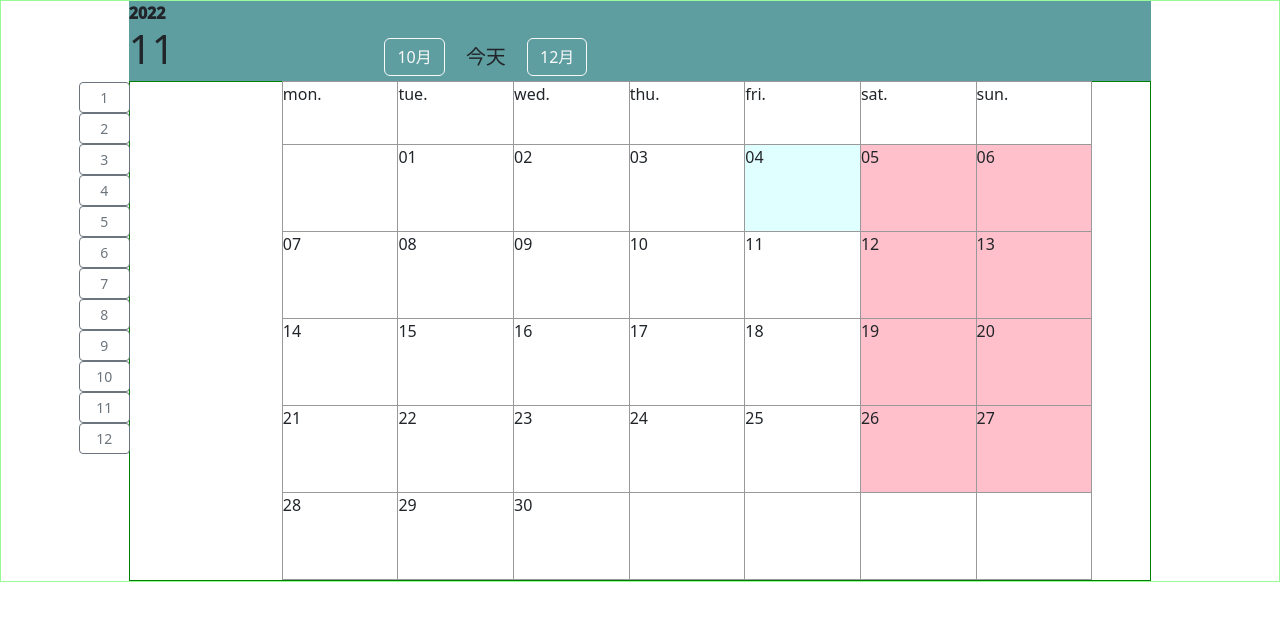
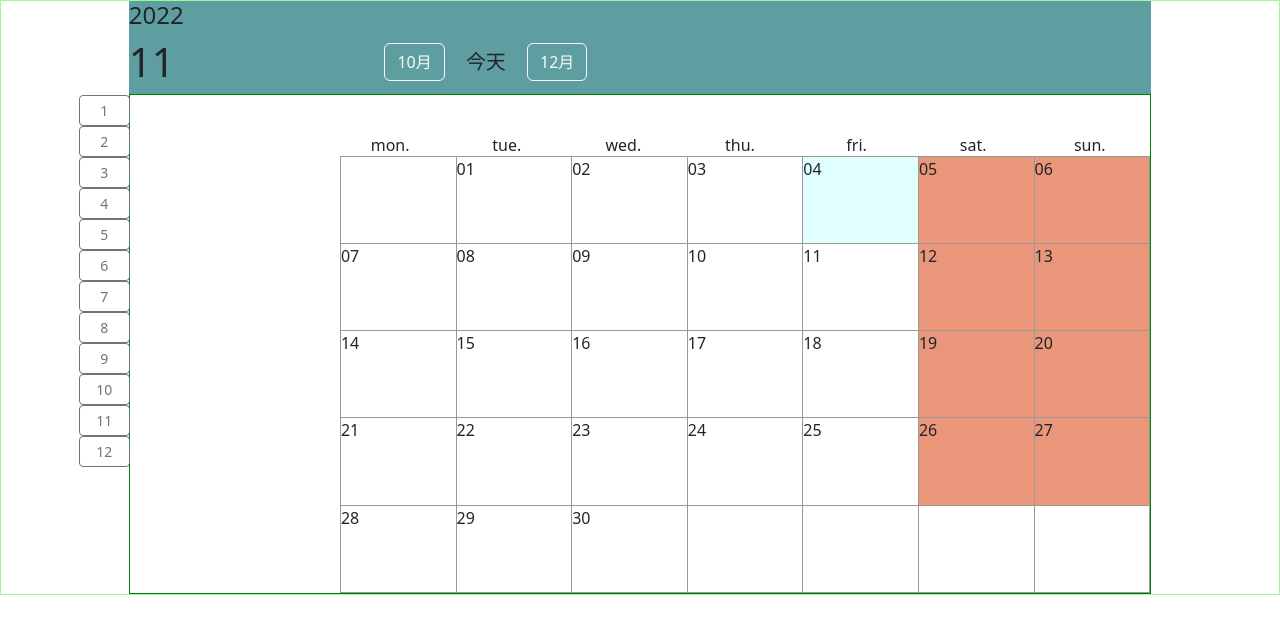
Before and after one commit to ABBY202209/2022note, a PHP site: page /php/note/calendar/text.php in a window 1280 px wide. Shown: the top 634 px of the page. Run offline with PHP 8.4, Linux system fonts and the light colour scheme.

Commit message:
完成按紐

```diff
--- a/html/bootstrap/modal/20221103_2_m.html
+++ b/html/bootstrap/modal/20221103_2_m.html
@@ -10,7 +10,7 @@
     <script src="https://cdn.jsdelivr.net/npm/bootstrap@5.2.1/dist/js/bootstrap.bundle.min.js"></script>
     <style>
         body{
-            color:;
+            color:midnightblue;
         }
     </style>
 
--- a/php/note/calendar/text.php
+++ b/php/note/calendar/text.php
@@ -52,6 +52,12 @@
             width: 80%;
             display: flex;
             flex-wrap: wrap;
+
+
+            margin-left: 5%;
+            justify-content: flex-end;
+
+
         }
 
         .date {
@@ -60,19 +66,28 @@
             margin-left: -1px;
             margin-top: -1px;
         }
+        .week{
+            width: calc(100% / 7);
+            justify-content: center;
+            align-items: flex-end;
+
+        }
+
 
         .cal .date:hover {
             transform: scale(1.05);
-            background-color: lightcyan;
+            background-color: cadetblue;
+            font-weight: bolder;
+            color:white ;
         }
 
         .left .btn:hover {
             transform: scale(1.05);
-            background-color: ;
+            background-color: cadetblue;
         }
 
         .holiday {
-            background-color: pink;
+            background-color: darksalmon;
         }
     </style>
 </head>
@@ -147,10 +162,13 @@
 
     <div class="main">
         <div class="header">
-            <?= $year; ?>
+            <h4>
+                <?= $year; ?>
 
-            <nav class="d-flex justify-content-around align-items-end  col-12 ">
-                <h1 class="col-3">
+            </h4>
+
+            <nav class="d-flex col-12 ">
+                <h1 class="col-3 ">
                     <?= $month; ?>
                 </h1>
                 <div class="col-9  ">
@@ -191,7 +209,7 @@
                 <?php
                 $week = array("mon.", "tue.", "wed.", "thu.", "fri.", "sat.", "sun.");
                 for ($i = 0; $i < 7; $i++) {
-                    echo "<div class='date d-flex flex-row'>";
+                    echo "<div class='week d-flex flex-row'>";
                     echo $week[$i];
                     echo "<div>&nbsp</div>";
                     echo "</div>";
@@ -215,7 +233,6 @@
 
 
                         if (array_key_exists(substr($day, -7, -2), $holiday)) {
-                            // if (array_key_exists("10-10", $holiday)) {
                             echo "<div>{$holiday[substr($day, -7, -2)]}</div>";
                         } else {
                             echo "<div>&nbsp</div>";
```
